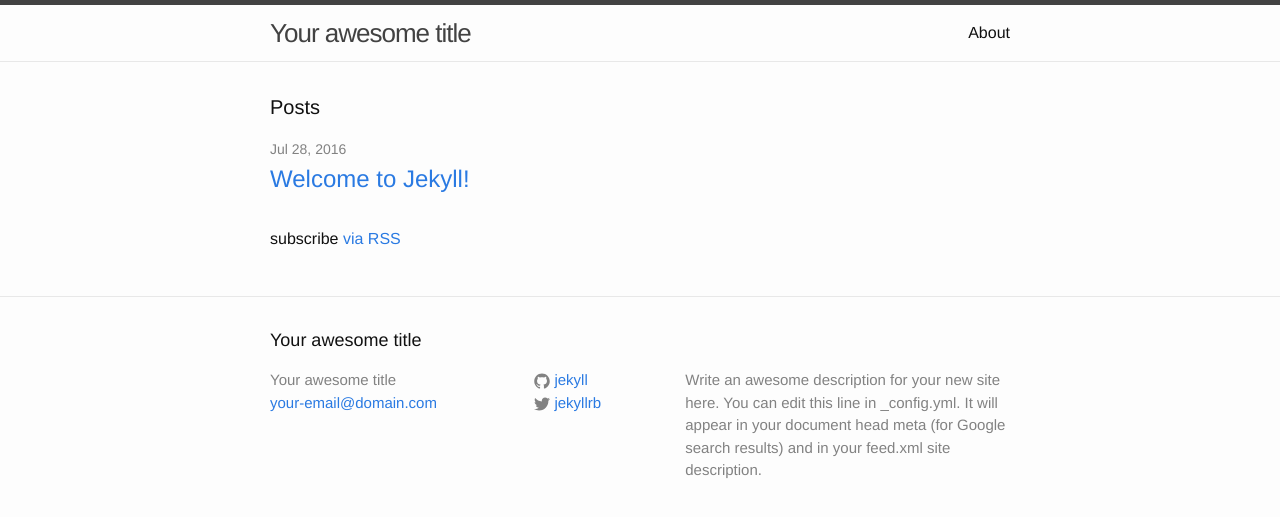
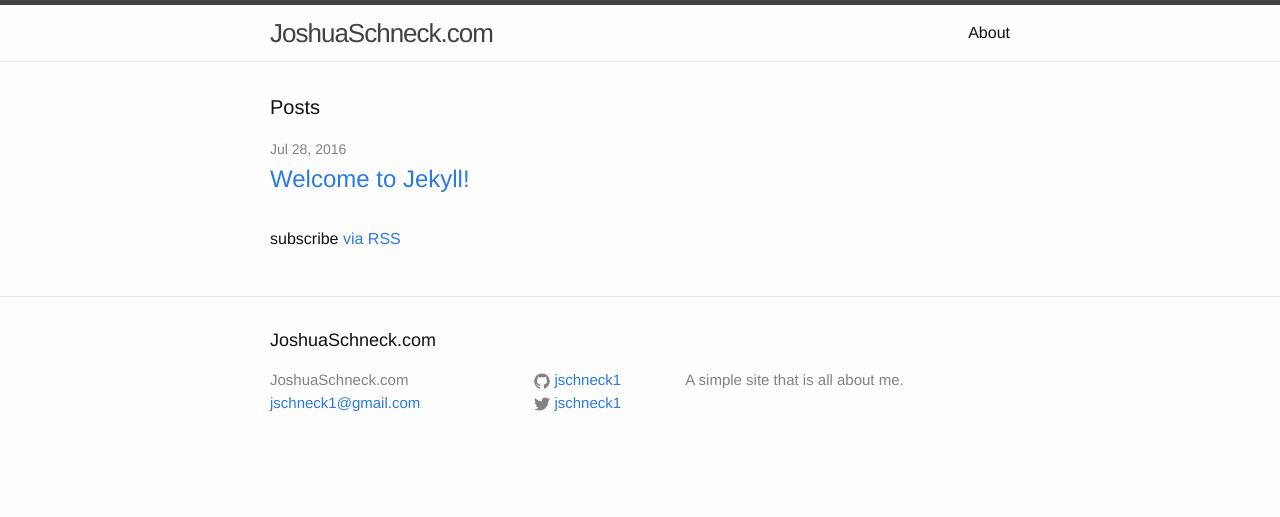
Before and after one commit to jschneck1/jschneck1.github.io, a Jekyll site: the page built from index.html, in a window 1280 px wide. Shown: the top 517 px of the page. Built offline with Jekyll 4.4.1, drawn with Linux system fonts in a browser that asks for light colours.

Commit message:
Update _config.yml

```diff
--- a/_config.yml
+++ b/_config.yml
@@ -6,16 +6,14 @@
 # 'jekyll serve'. If you change this file, please restart the server process.
 
 # Site settings
-title: Your awesome title
-email: your-email@domain.com
+title: JoshuaSchneck.com
+email: jschneck1@gmail.com
 description: > # this means to ignore newlines until "baseurl:"
-  Write an awesome description for your new site here. You can edit this
-  line in _config.yml. It will appear in your document head meta (for
-  Google search results) and in your feed.xml site description.
+  A simple site that is all about me.
 baseurl: "" # the subpath of your site, e.g. /blog
-url: "http://yourdomain.com" # the base hostname & protocol for your site
-twitter_username: jekyllrb
-github_username:  jekyll
+url: "http://joshuaschneck.com" # the base hostname & protocol for your site
+twitter_username: jschneck1
+github_username:  jschneck1
 
 # Build settings
 markdown: kramdown
```
